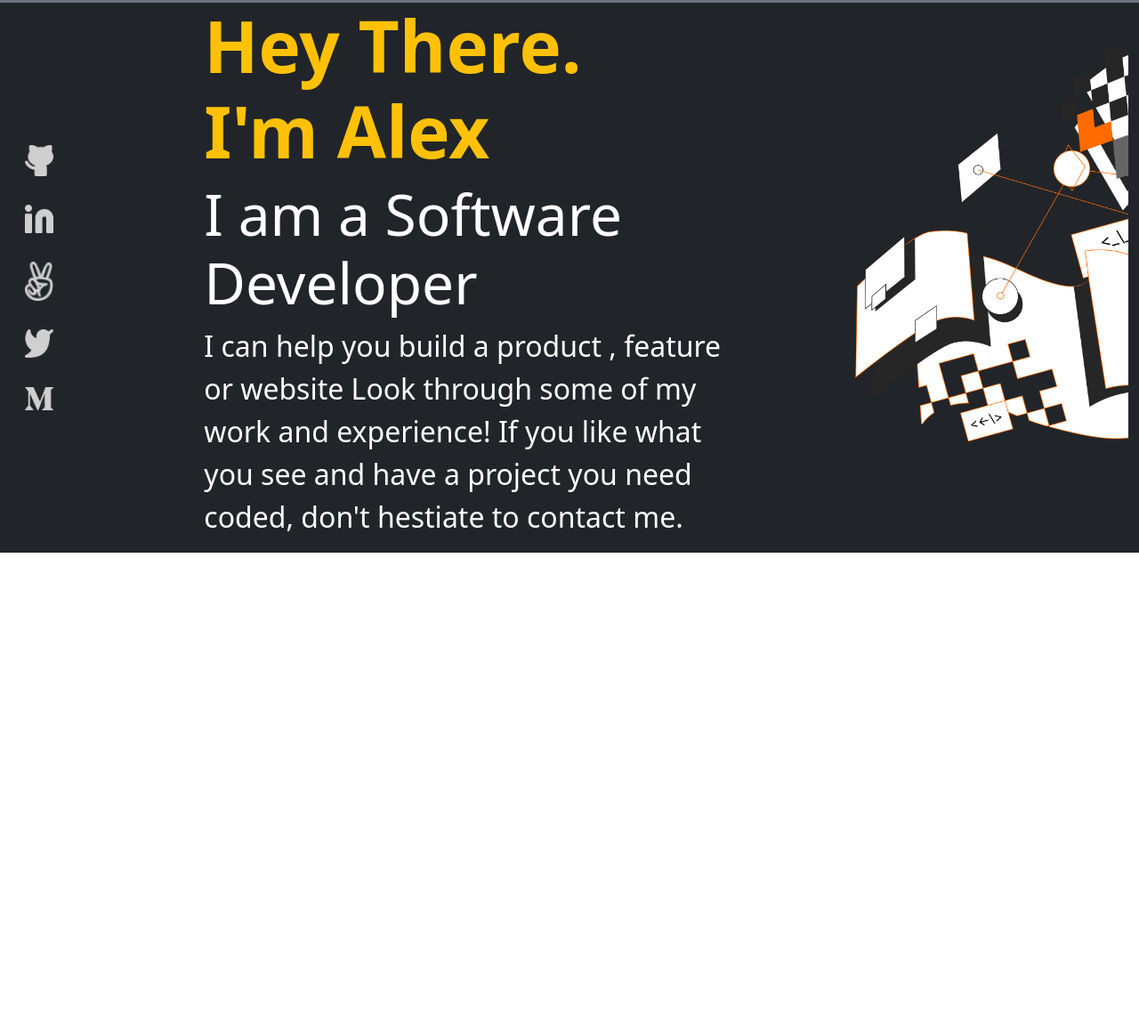
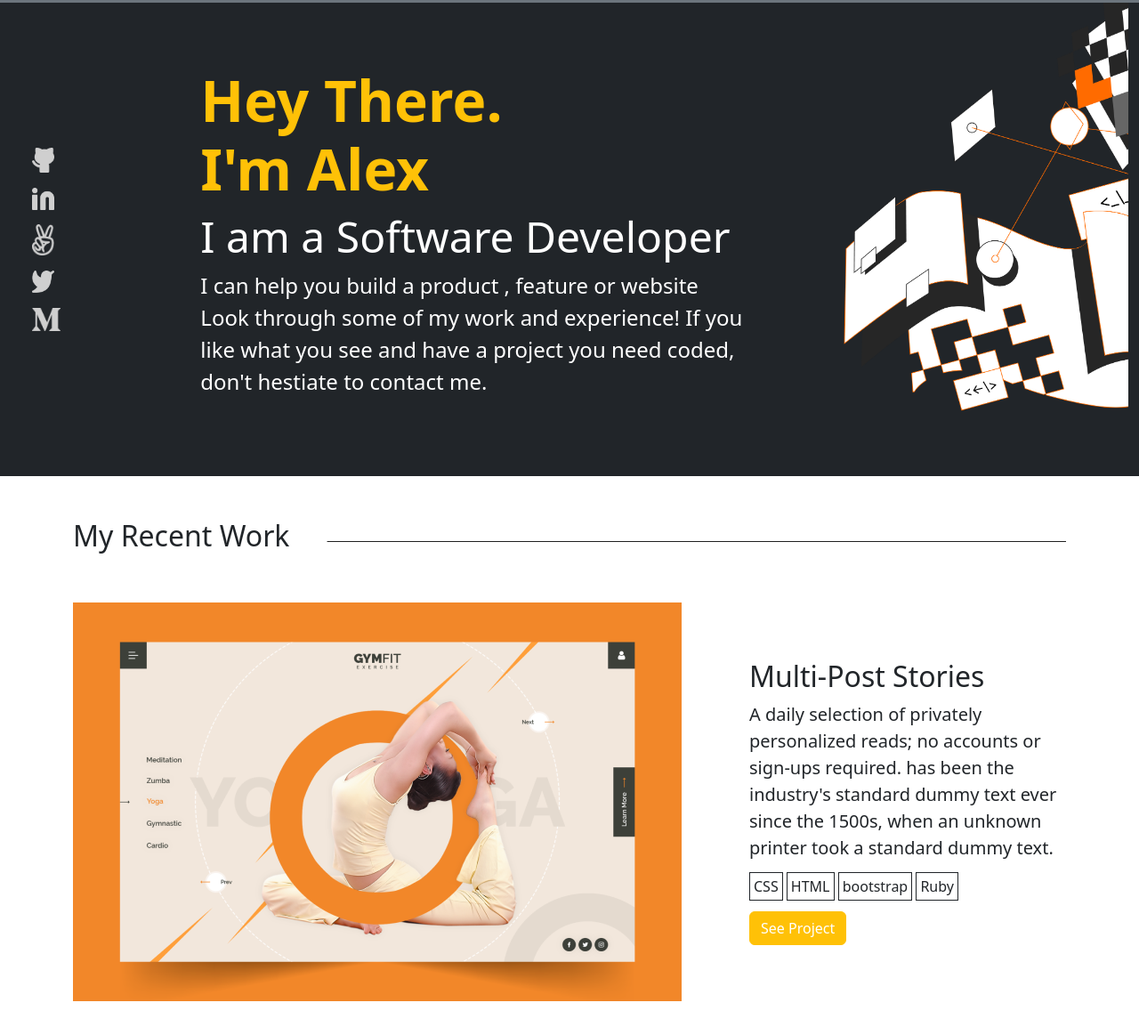
Before and after one commit to Alhajideen/Portfolio-with-bootstrap, a plain HTML site: page index.html in a window 1280 px wide. Shown: the part 69-1232 px from the top of the page at 89% size. Before the commit the page ends 800 px from the top, so only its background shows below. Drawn offline with nearby package versions, Linux system fonts and the light colour scheme.

Commit message:
add the work section

```diff
--- a/index.html
+++ b/index.html
@@ -10,10 +10,6 @@
       integrity="sha384-gH2yIJqKdNHPEq0n4Mqa/HGKIhSkIHeL5AyhkYV8i59U5AR6csBvApHHNl/vI1Bx"
       crossorigin="anonymous"
     />
-    <script
-      src="https://kit.fontawesome.com/493f30a6ae.js"
-      crossorigin="anonymous"
-    ></script>
     <title>Portfolio</title>
   </head>
   <body>
@@ -56,24 +52,87 @@
     <main>
       <section class="hero">
         <div class="container-fluid bg-dark">
-          <div class="row align-items-center gx-5">
+          <div class="row align-items-center">
             <div class="col-2">
-              <div class="d-flex flex-column">
-                <a class="m-3" href="#"><img src="./img/github.png" alt="Github icon" width="32">                </a>
-                <a class="m-3" href="#"><img src="./img/Linkedin-icon.png" alt="Linkedin icon" width="32">                </a>
-                <a  class="m-3" href="#"><img src="./img/angel-list.png" alt="angel-list icon" width="32">                </a>
-                <a class="m-3" href="#"><img src="./img/twitter.png" alt="twitter icon" width="32">                </a>
-                <a class="m-3" href="#"><img src="./img/medium.png" alt="Medium icon "width="32">                </a>
+              <div class="d-flex flex-column ps-3">
+                <a class="m-2" href="#"
+                  ><img src="./img/github.png" alt="Github icon" width="25" />
+                </a>
+                <a class="m-2" href="#"
+                  ><img
+                    src="./img/Linkedin-icon.png"
+                    alt="Linkedin icon"
+                    width="25"
+                  />
+                </a>
+                <a class="m-2" href="#"
+                  ><img
+                    src="./img/angel-list.png"
+                    alt="angel-list icon"
+                    width="25"
+                  />
+                </a>
+                <a class="m-2" href="#"
+                  ><img src="./img/twitter.png" alt="twitter icon" width="25" />
+                </a>
+                <a class="m-2" href="#"
+                  ><img src="./img/medium.png" alt="Medium icon " width="32" />
+                </a>
               </div>
             </div>
             <div class="col-6">
-              <h1 class="text-warning display-1 fw-bold">Hey There.<br>I'm Alex</h1>
-              <h2 class=" text-white display-3">I am a Software Developer</h2>
-              <p class="text-white fs-2">I can help you build a product , feature or website Look through some of my work and experience! If you like what you see and have a project you need coded,
-                don't hestiate to contact me.</p>
+              <h1 class="text-warning display-3 fw-bold">
+                Hey There.<br />I'm Alex
+              </h1>
+              <h2 class="text-white display-5">I am a Software Developer</h2>
+              <p class="text-white fs-4">
+                I can help you build a product , feature or website Look through
+                some of my work and experience! If you like what you see and
+                have a project you need coded, don't hestiate to contact me.
+              </p>
             </div>
             <div class="col-4">
-              <img class="img-fluid" src="./img/Illustration-header.png" alt="illustration">
+              <img
+                class="img-fluid"
+                src="./img/Illustration-header.png"
+                alt="illustration"
+              />
+            </div>
+          </div>
+        </div>
+      </section>
+
+      <section class="container-lg my-5">
+        <div class="row align-items-center my-5">
+          <div class="col-3">
+            <h2>My Recent Work</h2>
+          </div>
+          <div class="col-9">
+            <img class="img-fluid" src="./img/Vector.png" alt="" />
+          </div>
+        </div>
+        <div class="row align-items-center">
+          <div class="col-8">
+            <img class="img-fluid" src="./img/Img-Placeholder.png" alt="" />
+          </div>
+          <div class="col-4">
+            <h2>Multi-Post Stories</h2>
+            <p class="fs-5">
+              A daily selection of privately personalized reads; no accounts or
+              sign-ups required. has been the industry's standard dummy text
+              ever since the 1500s, when an unknown printer took a standard
+              dummy text.
+            </p>
+            <div class="languages">
+              <span class="border border-dark p-1 fs-6">CSS</span>
+              <span class="border border-dark p-1 fs-6">HTML</span>
+              <span class="border border-dark p-1 fs-6">bootstrap</span>
+              <span class="border border-dark p-1 fs-6">Ruby</span>
+            </div>
+            <div class="mt-3">
+              <button type="button" class="btn btn-warning text-white">
+                See Project
+              </button>
             </div>
           </div>
         </div>
```
Also changed, not shown: img/Img-Placeholder.png (added), img/Vector.png (added).
